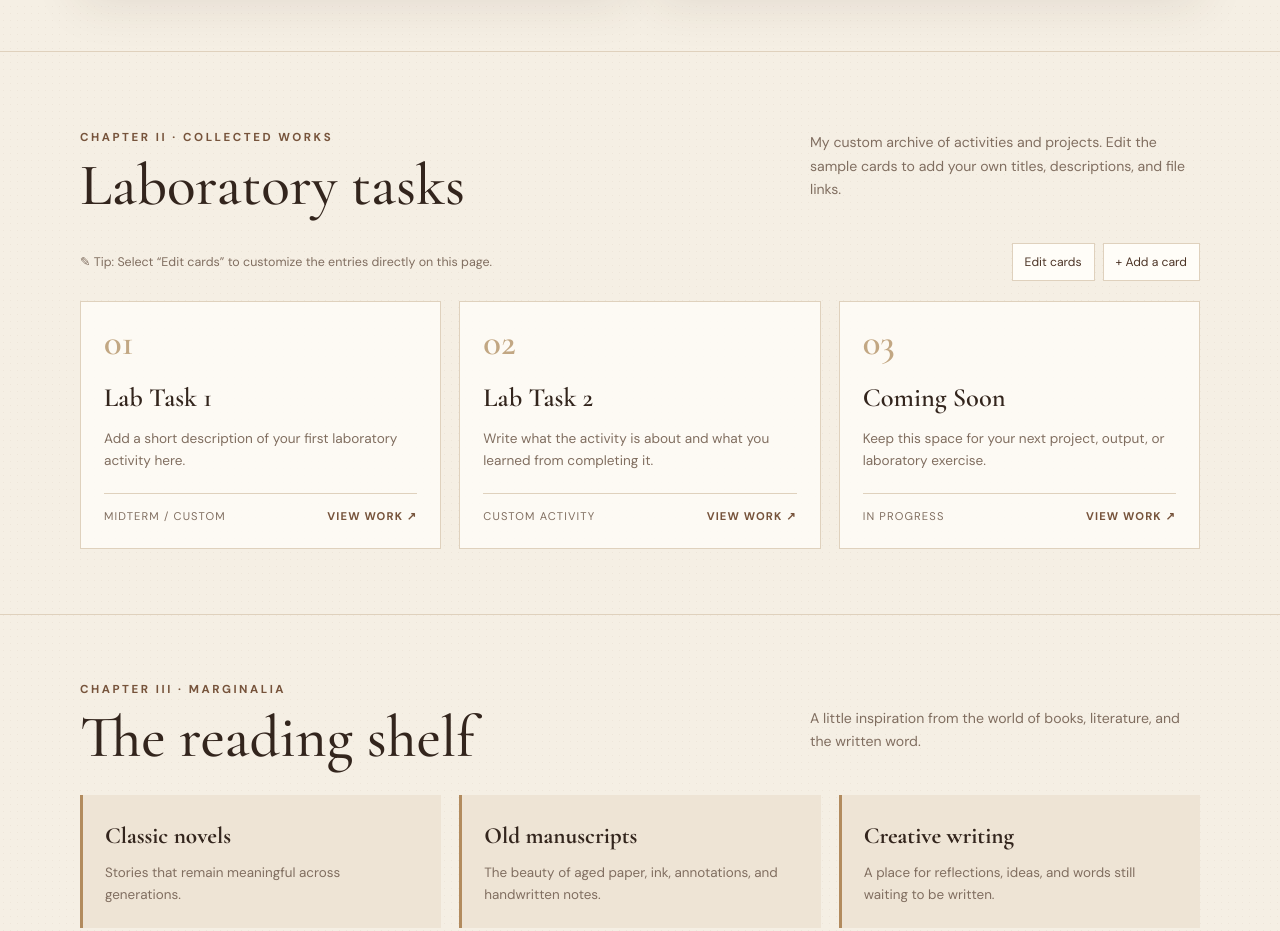
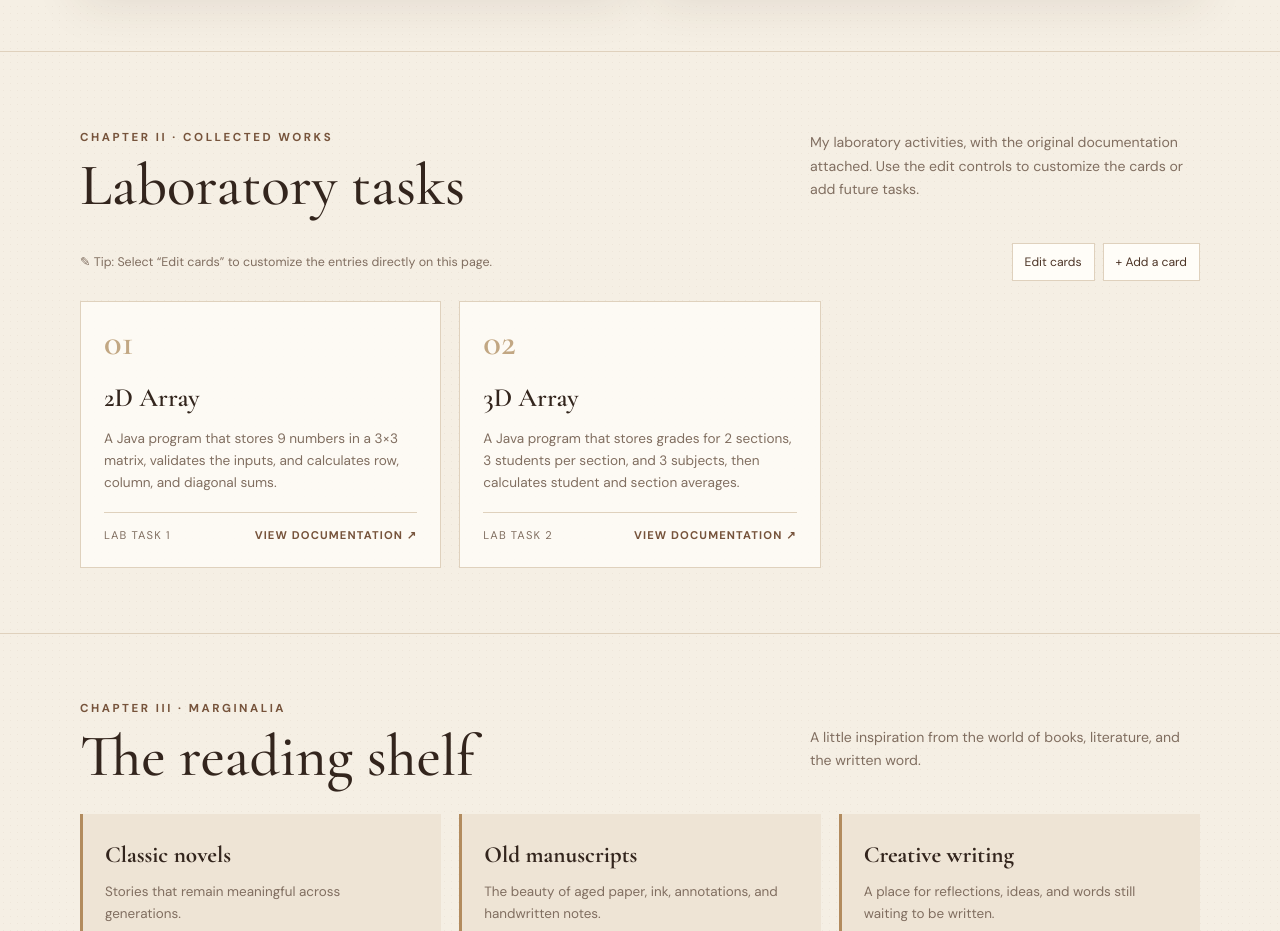
Before and after one commit to CunananHumphrey/Portfolio, a plain HTML site: page index.html in a window 1280 px wide. Shown: the part 1040-1971 px from the top of the page. Drawn offline with nearby package versions, Linux system fonts and the light colour scheme.

Commit message:
Add files via upload

```diff
--- a/index.html
+++ b/index.html
@@ -181,7 +181,7 @@
       <div class="wrap">
         <div class="section-head fade-in">
           <div><div class="eyebrow">Chapter II · Collected works</div><h2>Laboratory tasks</h2></div>
-          <p class="section-note">My custom archive of activities and projects. Edit the sample cards to add your own titles, descriptions, and file links.</p>
+          <p class="section-note">My laboratory activities, with the original documentation attached. Use the edit controls to customize the cards or add future tasks.</p>
         </div>
         <div class="tasks-toolbar fade-in">
           <span class="edit-hint">✎ Tip: Select “Edit cards” to customize the entries directly on this page.</span>
@@ -192,19 +192,14 @@
         </div>
         <div class="task-grid" id="taskGrid">
           <article class="task-card fade-in" data-task>
-            <div class="task-number">01</div><h3 contenteditable="false">Lab Task 1</h3>
-            <p contenteditable="false">Add a short description of your first laboratory activity here.</p>
-            <div class="task-meta"><span>Midterm / Custom</span><a class="task-link" href="#" target="_blank" rel="noopener">View work ↗</a></div>
+            <div class="task-number">01</div><h3 contenteditable="false">2D Array</h3>
+            <p contenteditable="false">A Java program that stores 9 numbers in a 3×3 matrix, validates the inputs, and calculates row, column, and diagonal sums.</p>
+            <div class="task-meta"><span>Lab Task 1</span><a class="task-link" href="assets/documents/LabTask1-2DArray.pdf" target="_blank" rel="noopener">View documentation ↗</a></div>
           </article>
           <article class="task-card fade-in" data-task>
-            <div class="task-number">02</div><h3 contenteditable="false">Lab Task 2</h3>
-            <p contenteditable="false">Write what the activity is about and what you learned from completing it.</p>
-            <div class="task-meta"><span>Custom activity</span><a class="task-link" href="#" target="_blank" rel="noopener">View work ↗</a></div>
-          </article>
-          <article class="task-card fade-in" data-task>
-            <div class="task-number">03</div><h3 contenteditable="false">Coming Soon</h3>
-            <p contenteditable="false">Keep this space for your next project, output, or laboratory exercise.</p>
-            <div class="task-meta"><span>In progress</span><a class="task-link" href="#" target="_blank" rel="noopener">View work ↗</a></div>
+            <div class="task-number">02</div><h3 contenteditable="false">3D Array</h3>
+            <p contenteditable="false">A Java program that stores grades for 2 sections, 3 students per section, and 3 subjects, then calculates student and section averages.</p>
+            <div class="task-meta"><span>Lab Task 2</span><a class="task-link" href="assets/documents/LabTask2-3DArray.pdf" target="_blank" rel="noopener">View documentation ↗</a></div>
           </article>
         </div>
       </div>
```
Also changed, not shown: README.txt, 2 other files.
